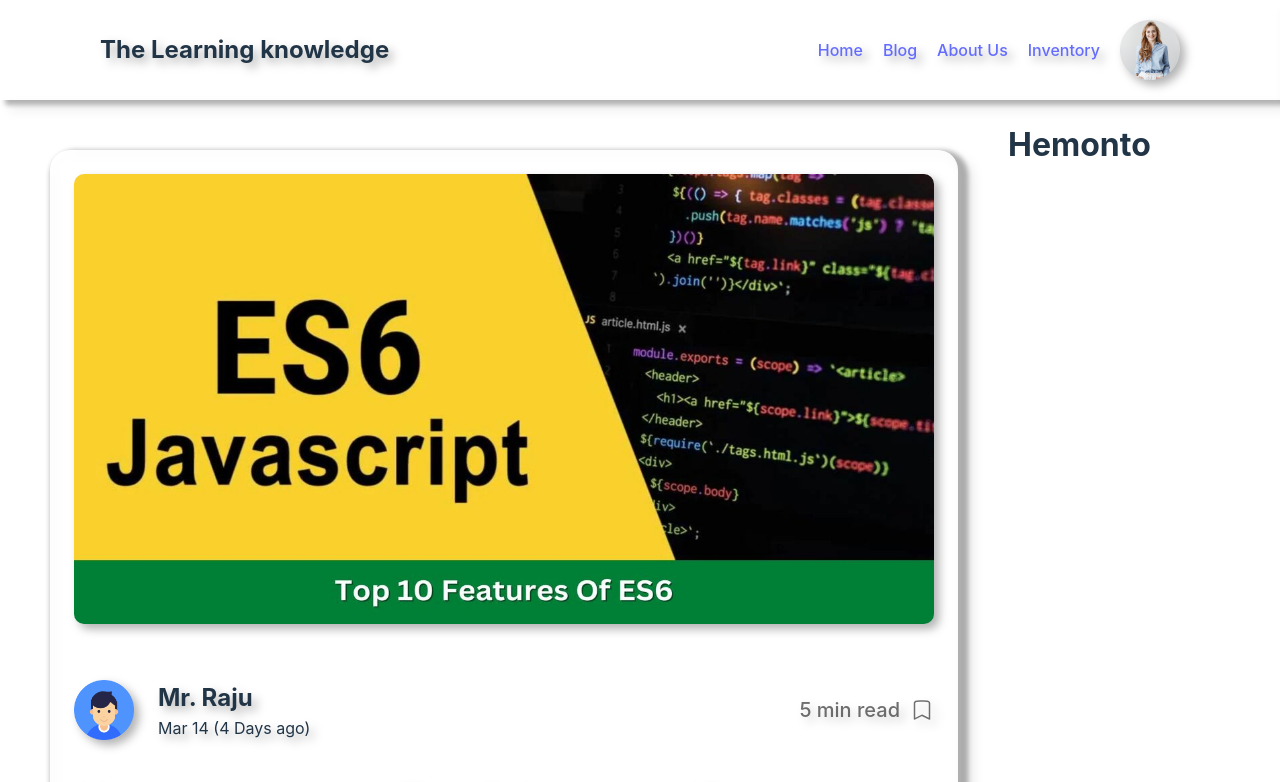
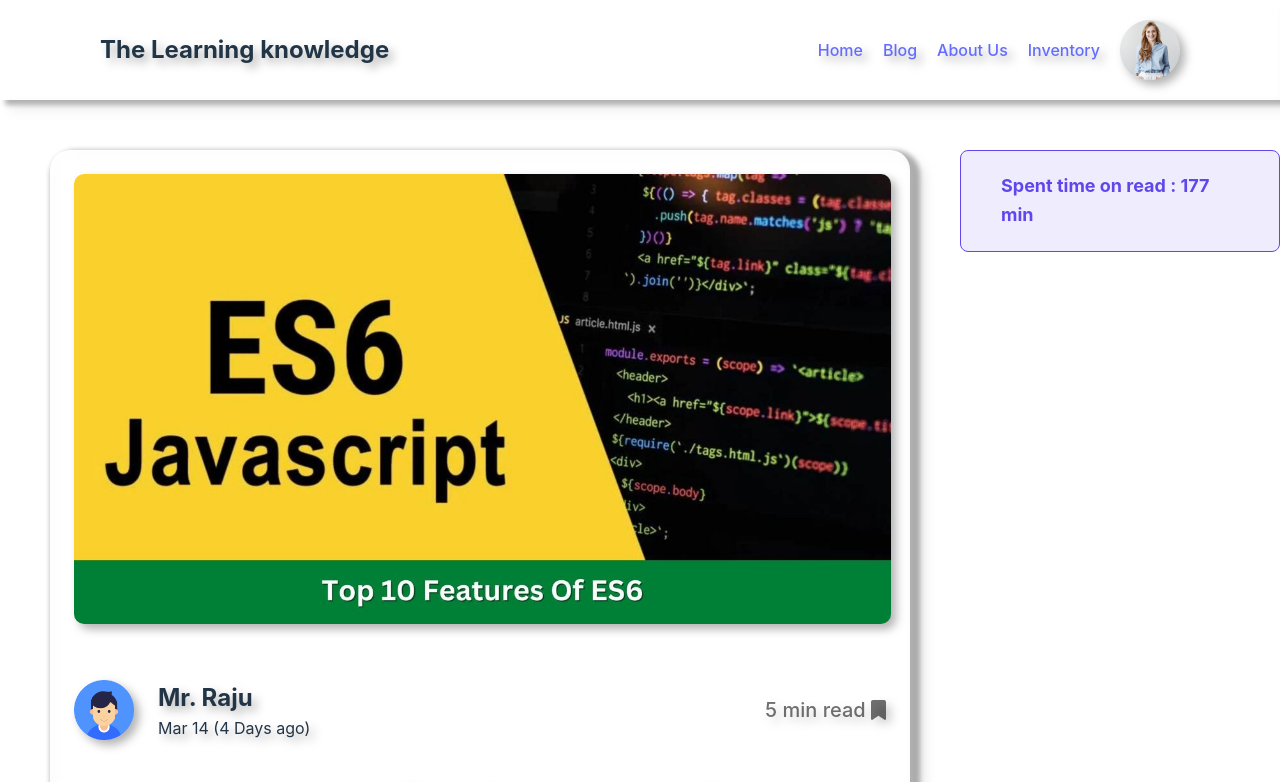
Before and after one commit to mdgausulislam/react-learning-knowledge-project, a React (Vite) app: page / in a window 1280 px wide. Shown: the top 782 px of the page. Built offline with nearby package versions, Linux system fonts and the light colour scheme.

Commit message:
update section

```diff
--- a/package.json
+++ b/package.json
@@ -10,6 +10,9 @@
     "preview": "vite preview"
   },
   "dependencies": {
+    "@fortawesome/fontawesome-svg-core": "^6.4.2",
+    "@fortawesome/free-solid-svg-icons": "^6.4.2",
+    "@fortawesome/react-fontawesome": "^0.2.0",
     "react": "^18.2.0",
     "react-dom": "^18.2.0"
   },
--- a/src/components/Data/Data.css
+++ b/src/components/Data/Data.css
@@ -7,7 +7,7 @@
 }
 
 .image-caption {
-    width: 860px;
+    width: 95%;
     height: 450px;
     border-radius: 10px;
     margin: 24px;
@@ -65,13 +65,8 @@
     text-decoration-line: underline;
 }
 
-.reading {
-    display: flex;
-    align-items: center;
-}
-
 .read {
-    margin-right: 10px;
+    margin-right: 24px;
     color: rgba(17, 17, 17, 0.60);
     text-align: right;
     font-family: Exo 2;
--- a/src/components/Data/Data.jsx
+++ b/src/components/Data/Data.jsx
@@ -1,8 +1,11 @@
 import React from 'react';
 import './Data.css';
+import { FontAwesomeIcon } from '@fortawesome/react-fontawesome'
+import { faBookmark} from '@fortawesome/free-solid-svg-icons'
 
 const Data = (props) => {
-    const { img, profile, name, date, reading, icon, coder, coder1, text } = props.lerner1;
+    const { img, profile, name, date, reading, coder, coder1, text } = props.learn1;
+    const handleToAdd=props.handleToAdd;
     return (
         <div className="data">
             <img className="image-caption" src={img} alt="" />
@@ -15,11 +18,7 @@ const Data = (props) => {
                     </div>
 
                 </div>
-
-                <div className="reading">
-                    <p className="read">{reading}</p>
-                    <img className="icon-read" src={icon} alt="" />
-                </div>
+                    <p className="read">{reading}  <FontAwesomeIcon icon={faBookmark} /></p>
             </div>
             <div className="info-details">
                 <h1 className="text-name">{text}</h1>
@@ -27,7 +26,7 @@ const Data = (props) => {
                     <p>{coder}</p>
                     <p>{coder1}</p>
                 </div>
-                <a className="mark" href="/mark">Mark as read</a>
+                <a className="mark" onClick={()=>handleToAdd()} href="/mark">Mark as read</a>
             </div>
 
 
--- a/src/components/LoadData/LoadData.jsx
+++ b/src/components/LoadData/LoadData.jsx
@@ -1,27 +1,39 @@
 import React, { useEffect, useState } from 'react';
 import './LoadData.css';
 import Data from '../Data/Data';
+import Time from '../Time/Time';
 
 const LoadData = () => {
 
-    const[lerner,setLearner]=useState([]);
-    useEffect(()=>{
+    const [learner, setLearner] = useState([]);
+    const [data, setData] = useState([]);
+    useEffect(() => {
         fetch('learning.json')
-        .then(res=>res.json())
-        .then(data=>setLearner(data))
-    },[])
+            .then(res => res.json())
+            .then(dat => setLearner(dat))
+    }, []);
+
+    const handleToAdd = (learn1) => {
+        const newLearn = [...data, learn1];
+        setData(newLearn);
+    }
+
+
     return (
         <div className="data-container">
             <div className="learning-container">
                 {
-                    lerner.map(lerner1=><Data
-                    key={lerner1.id}
-                    lerner1={lerner1}
+                    learner.map(learn1 => <Data
+                        key={learn1.id}
+                        learn1={learn1}
+                        handleToAdd={handleToAdd}
                     ></Data>)
                 }
             </div>
             <div className="blog-container">
-                <h1>Hemonto</h1>
+                <Time
+                data={data}
+                ></Time>
             </div>
 
         </div>
--- /dev/null
+++ b/src/components/Time/Time.css
@@ -0,0 +1,16 @@
+.data-analysis{
+    position: fixed;
+}
+
+.spent-time {
+    margin-top: 50px;
+    color: #6047EC;
+    font-size: 18px;
+    font-style: normal;
+    font-weight: 700;
+    line-height: 160%;
+    border-radius: 8px;
+    border: 1px solid #6047EC;
+    background: rgba(96, 71, 236, 0.10);
+    padding: 21px 40px;
+}
--- /dev/null
+++ b/src/components/Time/Time.jsx
@@ -0,0 +1,13 @@
+import React from 'react';
+import './Time.css'
+
+const Time = (props) => {
+    const {time}=props;
+    return (
+        <div className="data-analysis">
+           <h5 className="spent-time">Spent time on read : 177 min</h5>
+        </div>
+    );
+};
+
+export default Time;
```
Also changed, not shown: 1 other file (tests, documents, lock files or other folders).
